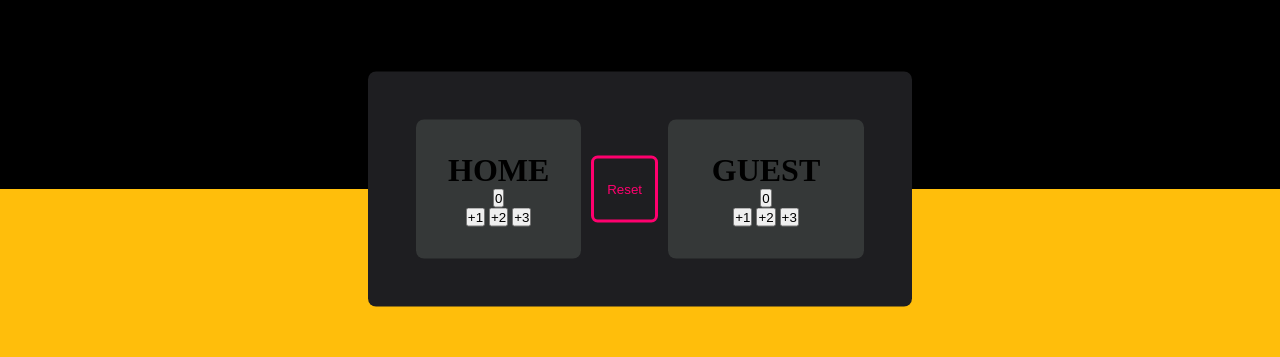
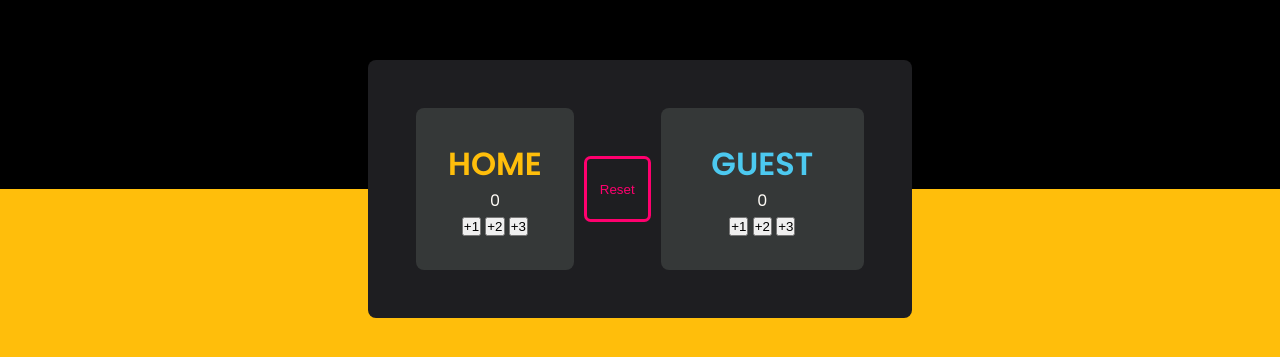
Before and after one commit to Thato2619/ScoreboardApp, a plain HTML site: page index.html in a window 1280 px wide. Shown: the part 211-568 px from the top of the page. Drawn offline with Linux system fonts and the light colour scheme.

Commit message:
add google fonts in html
- change colours of the 2 h1 titles

```diff
--- a/index.html
+++ b/index.html
@@ -5,13 +5,18 @@
     <meta http-equiv="X-UA-Compatible" content="IE=edge">
     <meta name="viewport" content="width=device-width, initial-scale=1.0">
     <title>30 Seconds Scoreboard App</title>
+      <!-- Google Fonts -->
+      <link
+      href="https://fonts.googleapis.com/css2?family=Poppins:wght@400;600&display=swap"
+      rel="stylesheet"
+    />
     <link rel="stylesheet" href="styling.css">
 </head>
 <body>
     <div class="container">
         <div class="home">
             <h1>HOME</h1>
-            <button id="home-btn">0</button>
+            <p id="home-btn">0</p>
             <div class="operate">
                 <button id="add-one-btn" onclick="addOneHome()">+1</button>
                 <button id="add-two-btn" onclick="addTwoHome()">+2</button>
@@ -23,7 +28,7 @@
 
         <div class="guest">
             <h1>GUEST</h1>
-            <button id="guest-btn">0</button>
+            <p id="guest-btn">0</p>
             <div class="operate">
                 <button id="add-one-btn" onclick="addOneGuest()">+1</button>
                 <button id="add-two-btn" onclick="addTwoGuest()">+2</button>
--- a/styling.css
+++ b/styling.css
@@ -30,6 +30,7 @@ body{
     background-color: #353838;
     padding: 2em;
     border-radius: 0.5em;
+    font-family: "Poppins", sans-serif;
 }
 
 button{
@@ -45,3 +46,15 @@ button{
     margin: 10px;
     border-radius: 0.5em;
 }
+
+.home h1{
+    color: #FFBE0B;
+}
+
+.guest h1{
+    color:#4cc9f0;
+}
+
+.home, .guest p{
+    color: #fffcf7;
+}
```
